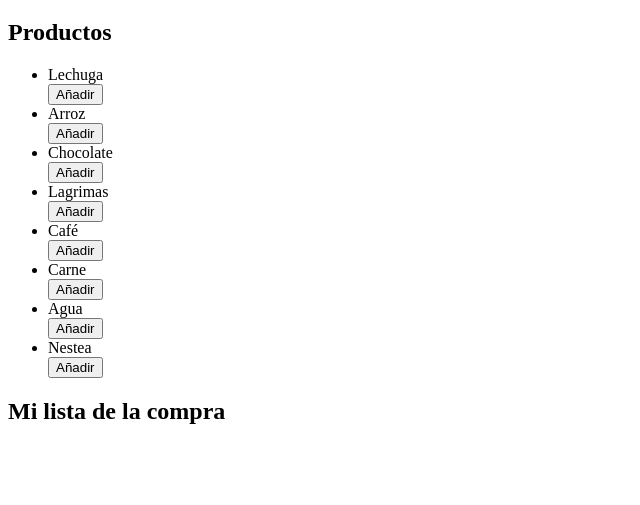
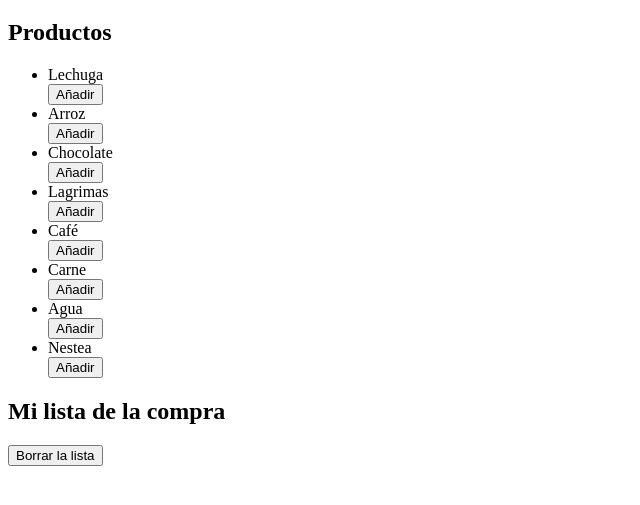
Before and after one commit to Nitolez/Lista-Compra, a plain HTML site: page index.html in a window 1280 px wide. Shown: the part 61-566 px from the top of the page, without its empty margins (0-640 px from the left). Drawn offline with Linux system fonts and the light colour scheme; a script that the page names is missing.

Commit message:
Update index.html

```diff
--- a/index.html
+++ b/index.html
@@ -33,6 +33,9 @@
   <section id="carrito">
     <h2>Mi lista de la compra</h2>
   </section>
+    <section id="limpiar">
+        <button id="clear">Borrar la lista</button>
+    </section>
     <script src="javascript.js"></script>
 </body>
 </html>
```
